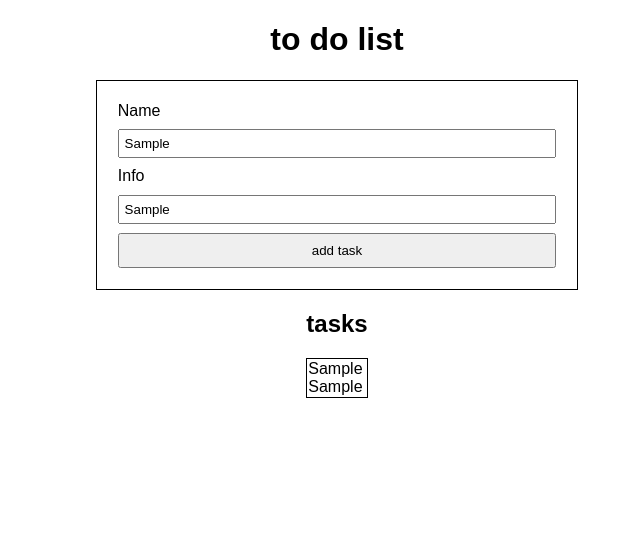
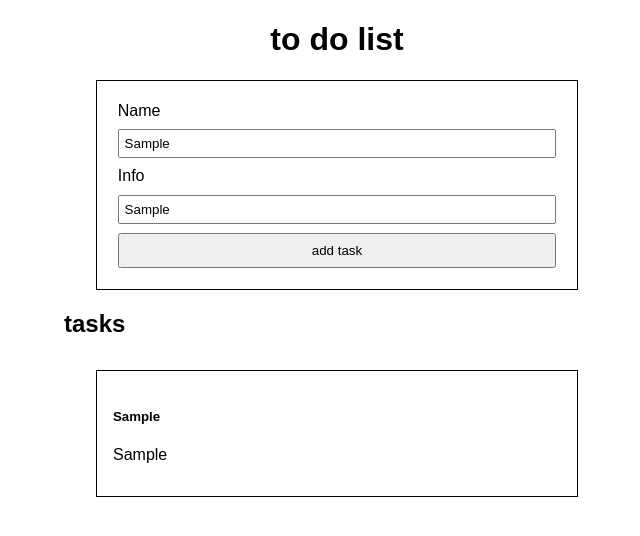
Before and after one commit to tiagors09/to-do-list, a React (Vite) app: page / in a window 1280 px wide. Both pictures are taken after typing "Sample", "Sample" into the empty fields and a click on the input "add task". Shown: the top 536 px of the page, without its empty margins (303-943 px from the left). Built offline with nearby package versions, Linux system fonts and the light colour scheme.

Commit message:
implemented card status colors

```diff
--- a/src/components/Task/index.jsx
+++ b/src/components/Task/index.jsx
@@ -1,22 +1,27 @@
+import { useState } from 'react'
 import './style.css'
 
 function Task({ name, info, status }) {
-  const statusColors = {
-    do: 'white',
-    doing: 'yellow',
-    done: 'green',
-    fail: 'red',
-  }
+  const [index, setIndex] = useState(0)
+
+  const statusColors = ['white', 'yellow', 'green', 'red']
 
   return (
     <article
       className="task"
       style={{
-        backgroundColor: statusColors[status],
+        backgroundColor: statusColors[index],
+      }}
+      onClick={() => {
+        setIndex((index) => (index + 1) % statusColors.length)
       }}
     >
-      <section className="task-name">{name}</section>
-      <section className="task-info">{info}</section>
+      <section className="name">
+        <h1>{name}</h1>
+      </section>
+      <section className="info">
+        <p>{info}</p>
+      </section>
     </article>
   )
 }
--- a/src/components/Task/style.css
+++ b/src/components/Task/style.css
@@ -1,4 +1,6 @@
 .task {
   border: 1px solid black;
-  padding: 1px;
+  padding: 1rem;
+  margin: 2rem;
+  width: 35vw;
 }
```
